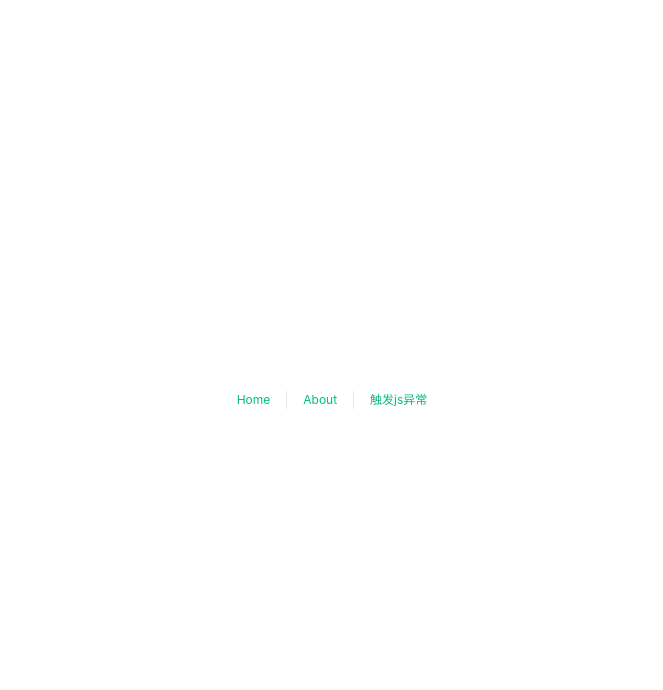
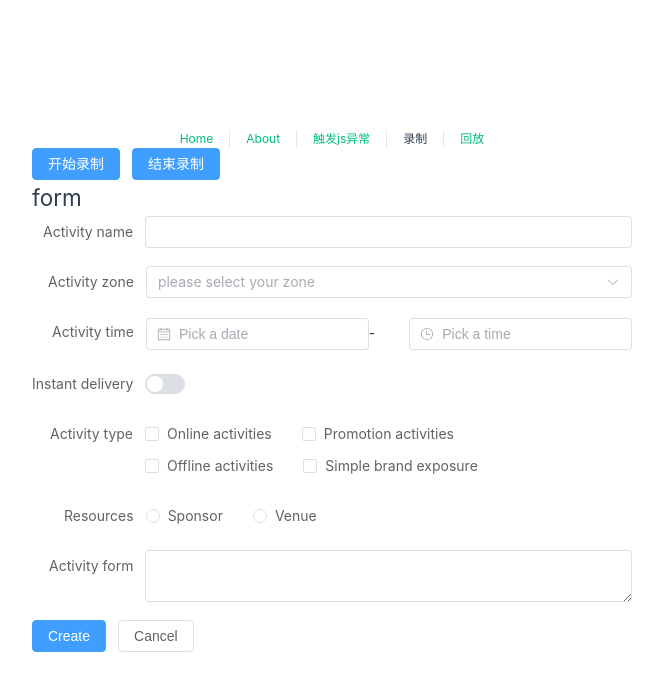
Before and after one commit to Allen-z-x/sourceMap-demo, a Vue app: page /record in a window 1280 px wide. Before the commit this address had no page. Shown: the top 690 px of the page, without its empty margins (308-971 px from the left). Built offline with nearby package versions, Linux system fonts and the light colour scheme; the HTML template or start-up script is replaced by a standard one.

Commit message:
feat: 完成rrweb录制视频

```diff
--- a/package.json
+++ b/package.json
@@ -14,10 +14,13 @@
     "format": "prettier --write src/"
   },
   "dependencies": {
+    "@rrweb/types": "2.0.0-alpha.18",
     "axios": "^1.10.0",
     "element-plus": "^2.10.3",
     "error-stack-parser": "^2.1.4",
     "pinia": "^3.0.3",
+    "rrweb": "2.0.0-alpha.4",
+    "rrweb-player": "1.0.0-alpha.4",
     "source-map-js": "^1.2.1",
     "vue": "^3.5.17",
     "vue-router": "^4.5.1"
--- a/src/App.vue
+++ b/src/App.vue
@@ -1,5 +1,4 @@
 <script setup lang="ts">
-import { onMounted } from 'vue'
 import { RouterLink, RouterView } from 'vue-router'
 // onMounted(() => {
 //   const testNum = null
@@ -16,6 +15,8 @@
         <RouterLink to="/">Home</RouterLink>
         <RouterLink to="/about">About</RouterLink>
         <RouterLink to="/trigger">触发js异常</RouterLink>
+        <RouterLink to="/record">录制</RouterLink>
+        <RouterLink to="/play">回放</RouterLink>
       </nav>
     </div>
   </header>
--- a/src/router/index.ts
+++ b/src/router/index.ts
@@ -22,6 +22,16 @@
       name: 'trigger',
       component: () => import('../views/ErrorView.vue'),
     },
+    {
+      path: '/record',
+      name: 'record',
+      component: () => import('../views/RecordScreen.vue'),
+    },
+    {
+      path: '/play',
+      name: 'play',
+      component: () => import('../views/PlayScreen.vue'),
+    },
   ],
 })
 
--- /dev/null
+++ b/src/stores/eventStore.ts
@@ -0,0 +1,13 @@
+import { defineStore } from 'pinia'
+import { ref } from 'vue'
+import type { eventWithTime } from '@rrweb/types'
+
+export const useEventStore = defineStore('eventStore', () => {
+  const eventList = ref<eventWithTime[]>([])
+  const setEventList = (list: eventWithTime[]) => {
+    eventList.value = list
+    console.log('eventList', eventList.value)
+  }
+
+  return { eventList, setEventList }
+})
--- /dev/null
+++ b/src/views/PlayScreen.vue
@@ -0,0 +1,25 @@
+<script setup lang="ts">
+import rrwebPlayer from 'rrweb-player'
+import 'rrweb-player/dist/style.css'
+import { useEventStore } from '@/stores/eventStore'
+const eventStore = useEventStore()
+const events = eventStore.eventList
+
+const onPlay = () => {
+  if (events.length == 0) return
+  new rrwebPlayer({
+    target: document.querySelector('#doPlay')!,
+    props: {
+      events,
+    },
+  })
+}
+</script>
+<template>
+  <div class="play">
+    <el-button type="primary" @click="onPlay">回放</el-button>
+    <hr />
+    <div id="doPlay"></div>
+  </div>
+</template>
+<style lang="less" scoped></style>
--- /dev/null
+++ b/src/views/RecordScreen.vue
@@ -0,0 +1,102 @@
+<script setup lang="ts">
+import { reactive } from 'vue'
+import * as rrweb from 'rrweb'
+import type { eventWithTime } from '@rrweb/types'
+import { useEventStore } from '@/stores/eventStore'
+const eventStore = useEventStore()
+const events: eventWithTime[] = []
+let stopFn: undefined | (() => void)
+const onStart = () => {
+  stopFn = rrweb.record({
+    emit: (event) => {
+      console.log(JSON.stringify(event))
+      events.push(event)
+    },
+    recordCanvas: true,
+  })
+}
+const onStop = () => {
+  if (!stopFn) return
+  stopFn()
+  eventStore.setEventList(events)
+}
+
+// do not use same name with ref
+const form = reactive({
+  name: '',
+  region: '',
+  date1: '',
+  date2: '',
+  delivery: false,
+  type: [],
+  resource: '',
+  desc: '',
+})
+
+const onSubmit = () => {
+  console.log('submit!')
+}
+</script>
+<template>
+  <div id="record">
+    <div class="button-wrap">
+      <el-button type="primary" @click="onStart"> 开始录制 </el-button>
+      <el-button type="primary" @click="onStop"> 结束录制 </el-button>
+    </div>
+    <h2>form</h2>
+    <el-form :model="form" label-width="auto" style="max-width: 600px">
+      <el-form-item label="Activity name">
+        <el-input v-model="form.name" />
+      </el-form-item>
+      <el-form-item label="Activity zone">
+        <el-select v-model="form.region" placeholder="please select your zone">
+          <el-option label="Zone one" value="shanghai" />
+          <el-option label="Zone two" value="beijing" />
+        </el-select>
+      </el-form-item>
+      <el-form-item label="Activity time">
+        <el-col :span="11">
+          <el-date-picker
+            v-model="form.date1"
+            type="date"
+            placeholder="Pick a date"
+            style="width: 100%"
+          />
+        </el-col>
+        <el-col :span="2" class="text-center">
+          <span class="text-gray-500">-</span>
+        </el-col>
+        <el-col :span="11">
+          <el-time-picker v-model="form.date2" placeholder="Pick a time" style="width: 100%" />
+        </el-col>
+      </el-form-item>
+      <el-form-item label="Instant delivery">
+        <el-switch v-model="form.delivery" />
+      </el-form-item>
+      <el-form-item label="Activity type">
+        <el-checkbox-group v-model="form.type">
+          <el-checkbox value="Online activities" name="type"> Online activities </el-checkbox>
+          <el-checkbox value="Promotion activities" name="type"> Promotion activities </el-checkbox>
+          <el-checkbox value="Offline activities" name="type"> Offline activities </el-checkbox>
+          <el-checkbox value="Simple brand exposure" name="type">
+            Simple brand exposure
+          </el-checkbox>
+        </el-checkbox-group>
+      </el-form-item>
+      <el-form-item label="Resources">
+        <el-radio-group v-model="form.resource">
+          <el-radio value="Sponsor">Sponsor</el-radio>
+          <el-radio value="Venue">Venue</el-radio>
+        </el-radio-group>
+      </el-form-item>
+      <el-form-item label="Activity form">
+        <el-input v-model="form.desc" type="textarea" />
+      </el-form-item>
+      <el-form-item>
+        <el-button type="primary" @click="onSubmit">Create</el-button>
+        <el-button>Cancel</el-button>
+      </el-form-item>
+    </el-form>
+  </div>
+</template>
+<style scoped></style>
```
Also changed, not shown: 1 other file (tests, documents, lock files or other folders).
